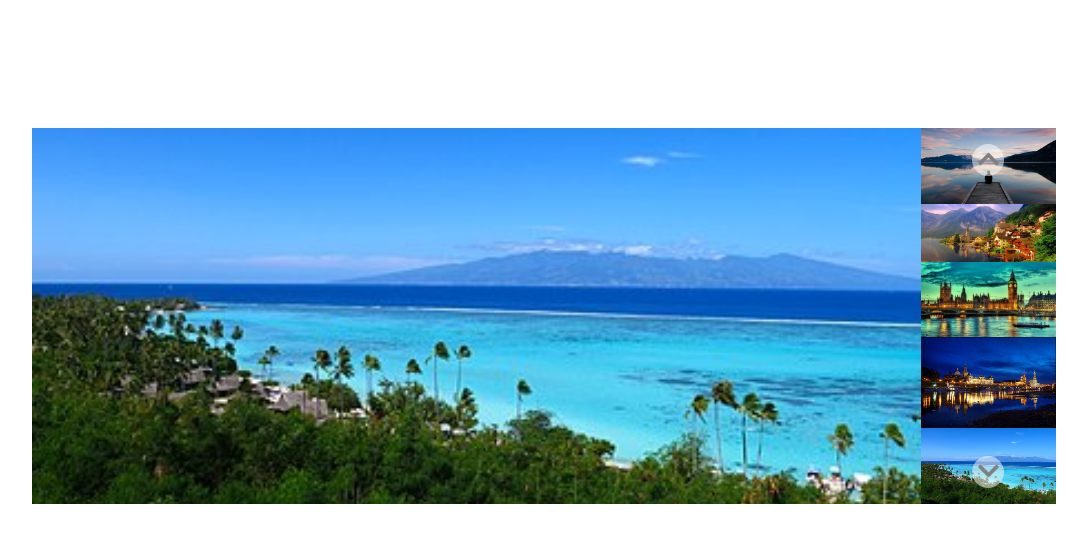
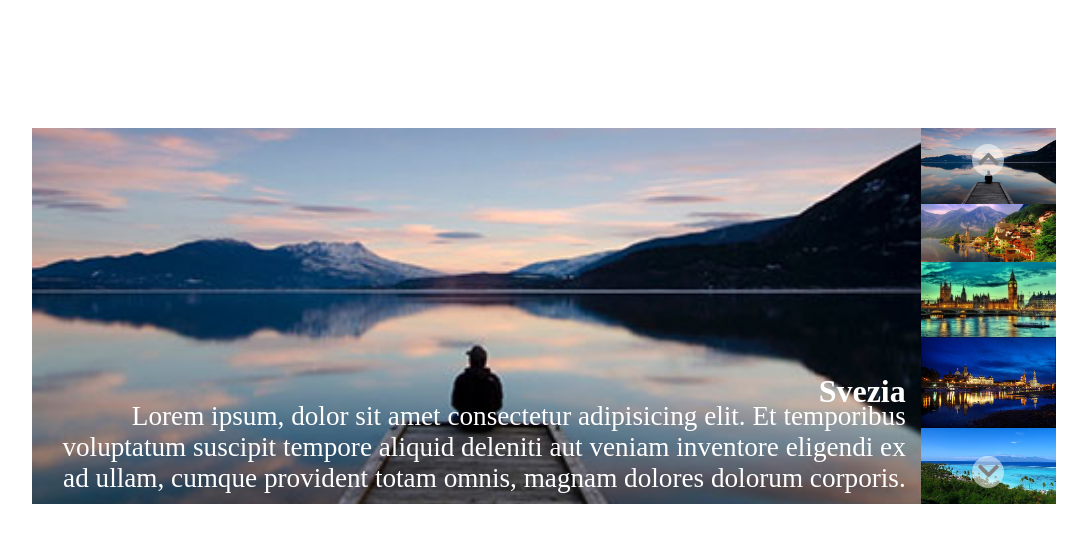
Before and after one commit to GiovanniConti/js-array-carousel, a plain HTML site: page index.html in a window 1280 px wide. Shown: the whole page, without its empty margins (96-1183 px from the left). Drawn offline with Linux system fonts and the light colour scheme.

Commit message:
Fixed layout with img title and news added with JS

```diff
--- a/css/style.css
+++ b/css/style.css
@@ -10,9 +10,15 @@
     display: flex;
 }
 
-.container-img{
+.container-img-overlay{
     width: 92%;
     position: relative;
+}
+
+.container-img{
+    position: relative;
+    width: 100%;
+    height: 100%;
 }
 
 .img{
@@ -22,21 +28,37 @@
     position: absolute;
     top: 0;
     left: 0;
+    opacity: 0;
+}
+
+.container-overlay{
+    position: absolute;
+    top: 0;
+    width: 100%;
+    height: 100%;
+    color: white;
+    text-align: end;
 }
 
 .title{
-    color: white;
     position: absolute;
-    bottom: 15%;
-    right: 5%;
+    bottom: 25%;
+    right: 0;
+    padding: 0 15px;
+    opacity: 0;
 }
 
 .news{
-    color: white;
+    position: absolute;
+    bottom: 0;
+    right: 0;
     font-size: 1.7rem;
-    position: absolute;
-    bottom: 10%;
-    right: 5%;
+    padding: 10px 15px;
+    opacity: 0;
+}
+
+.active{
+    opacity: 1;
 }
 
 .nav{
--- a/index.html
+++ b/index.html
@@ -13,9 +13,11 @@
 
     <main>
         <div class="container">
-            <div class="container-img">
-                <h1 class="title">Svizzera</h1>
-                <p class="news">Lorem ipsum</p>
+            <div class="container-img-overlay">
+
+                <div class="container-img"></div>
+                <div class="container-overlay"></div>
+
             </div>
             <nav class="nav">
                 <a href="#" class="chevron chevron-up"><i class="fas fa-chevron-up"></i></a>
--- a/js/script.js
+++ b/js/script.js
@@ -24,11 +24,41 @@ const text = [
 
 
 const containerImg = document.querySelector(".container-img");
+const containerOverlay = document.querySelector(".container-overlay");
 const nav = document.querySelector(".nav");
+
+let currentIndex = 0;
 
 for (let i = 0; i < items.length; i++) {
     const currentItem = items[i];
+    const currentTitle = title[i];
+    const currentNews = text[i];
 
-    containerImg.innerHTML += `<img class="img" src="${currentItem}" alt="img${i}">`
-    nav.innerHTML += `<img class="img-nav" src="${currentItem}" alt="img${i}">`
+    console.log(currentItem);
+    console.log(currentTitle);
+    console.log(currentNews);
+
+    let classActiveImg = "";
+    let classActiveNav = "";
+
+    if(i === currentIndex){
+        classActiveImg = "active";
+
+    }
+
+    containerImg.innerHTML += `<img class="img ${classActiveImg}" src="${currentItem}" alt="img${i}">`;
+    containerOverlay.innerHTML += `<h1 class="title ${classActiveImg}">${currentTitle}</h1>`;
+    containerOverlay.innerHTML += `<p class="news ${classActiveImg}">${currentNews}</p>`;
+    nav.innerHTML += `<img class="img-nav ${classActiveNav}" src="${currentItem}" alt="img${i}">`;
 }
+
+const chevronUp = document.querySelector(".chevron-up");
+const chevronDown = document.querySelector(".chevron-down");
+
+chevronUp.addEventListener("click", function(){
+    const activeImage = containerImg.querySelector(".active");
+});
+
+chevronDown.addEventListener("click", function(){
+
+});
```
